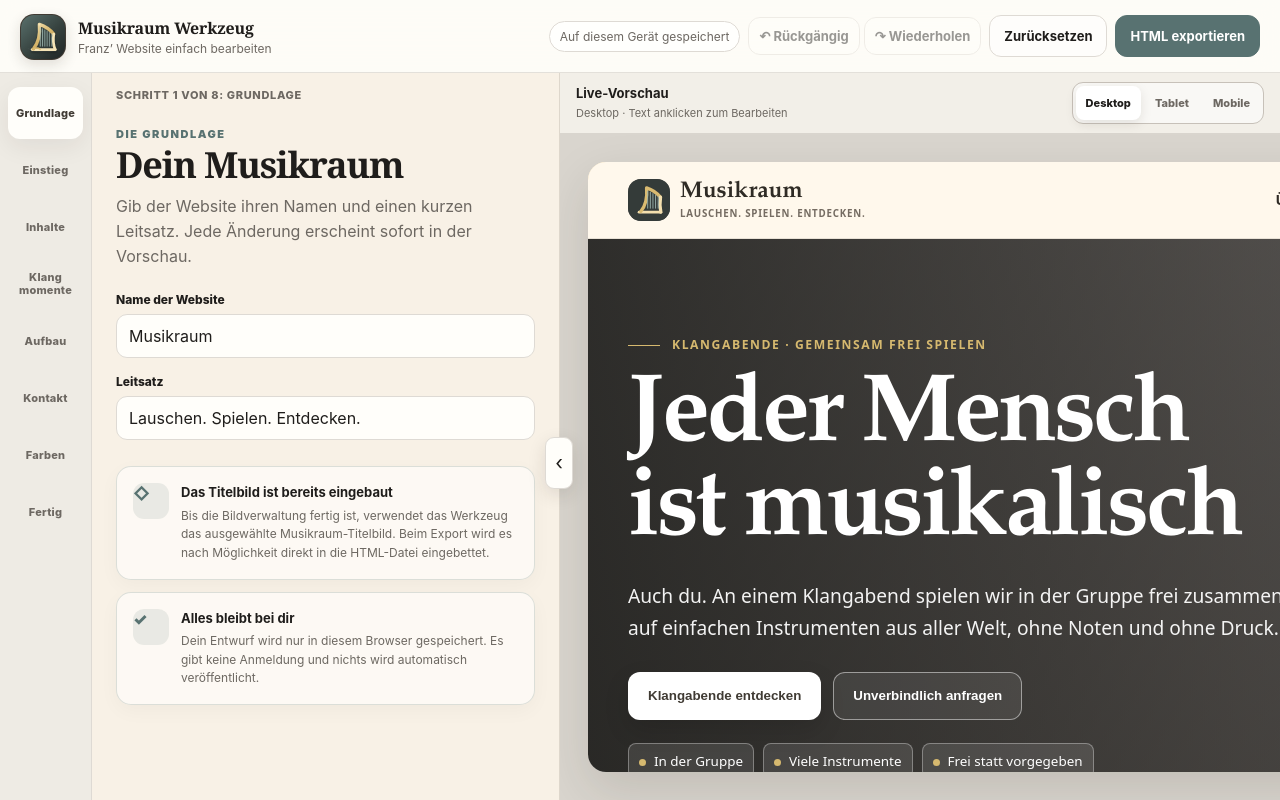
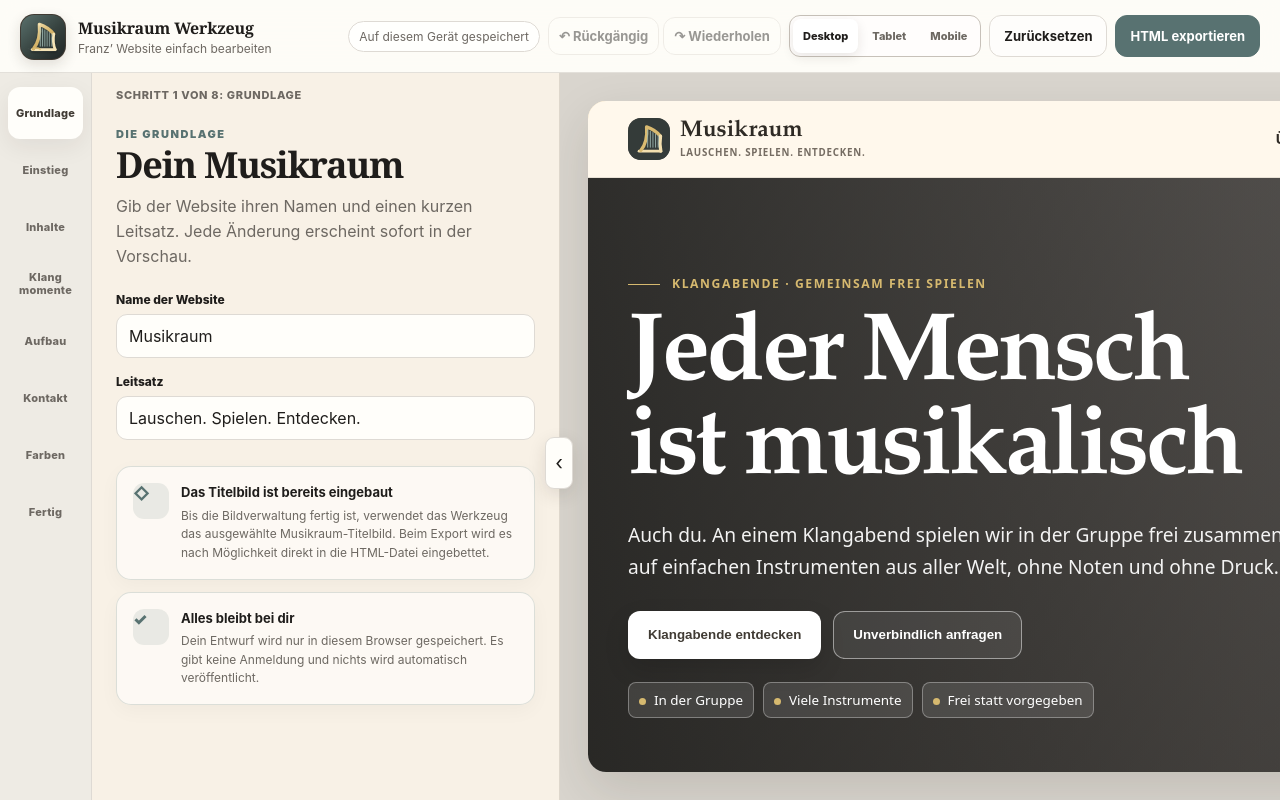
Before and after one commit to GasserwerkSolutions/webtool-musikraum, a website with bundled scripts: page index.html in a window 1280 px wide. Built offline with nearby package versions, Linux system fonts and the light colour scheme.

Commit message:
Move viewport controls into the header

```diff
--- a/index.html
+++ b/index.html
@@ -16,6 +16,7 @@
     <div class="topbar__actions">
       <span id="saveStatus" class="status-pill" aria-live="polite">Auf diesem Gerät gespeichert</span>
       <div class="history-actions" role="group" aria-label="Änderungen"><button id="undoButton" class="button button--quiet button--compact" type="button" data-action="undo" disabled title="Rückgängig (Strg oder Cmd + Z)">↶ <span>Rückgängig</span></button><button id="redoButton" class="button button--quiet button--compact" type="button" data-action="redo" disabled title="Wiederholen (Umschalt + Strg oder Cmd + Z)">↷ <span>Wiederholen</span></button></div>
+      <div class="viewport-switch viewport-switch--topbar" role="group" aria-label="Vorschaugrösse"><span id="previewHint" class="visually-hidden">Desktop</span><button class="viewport-switch__button is-active" type="button" data-viewport="desktop" aria-pressed="true">Desktop</button><button class="viewport-switch__button" type="button" data-viewport="tablet" aria-pressed="false">Tablet</button><button class="viewport-switch__button" type="button" data-viewport="mobile" aria-pressed="false">Mobile</button></div>
       <button class="button button--quiet" type="button" data-action="reset">Zurücksetzen</button>
       <button class="button button--primary" type="button" data-action="export">HTML exportieren</button>
     </div>
@@ -105,7 +106,6 @@
     </aside>
 
     <section class="preview-area" aria-label="Live-Vorschau">
-      <div class="preview-toolbar"><div><strong>Live-Vorschau</strong><span class="preview-meta"><span id="previewHint">Desktop</span> · Text anklicken zum Bearbeiten</span></div><div class="viewport-switch" role="group" aria-label="Vorschaugrösse"><button class="viewport-switch__button is-active" type="button" data-viewport="desktop" aria-pressed="true">Desktop</button><button class="viewport-switch__button" type="button" data-viewport="tablet" aria-pressed="false">Tablet</button><button class="viewport-switch__button" type="button" data-viewport="mobile" aria-pressed="false">Mobile</button></div></div>
       <div class="preview-desk"><iframe id="previewFrame" title="Vorschau der Musikraum-Website" sandbox="allow-scripts" data-viewport="desktop"></iframe></div>
     </section>
   </main>
```
